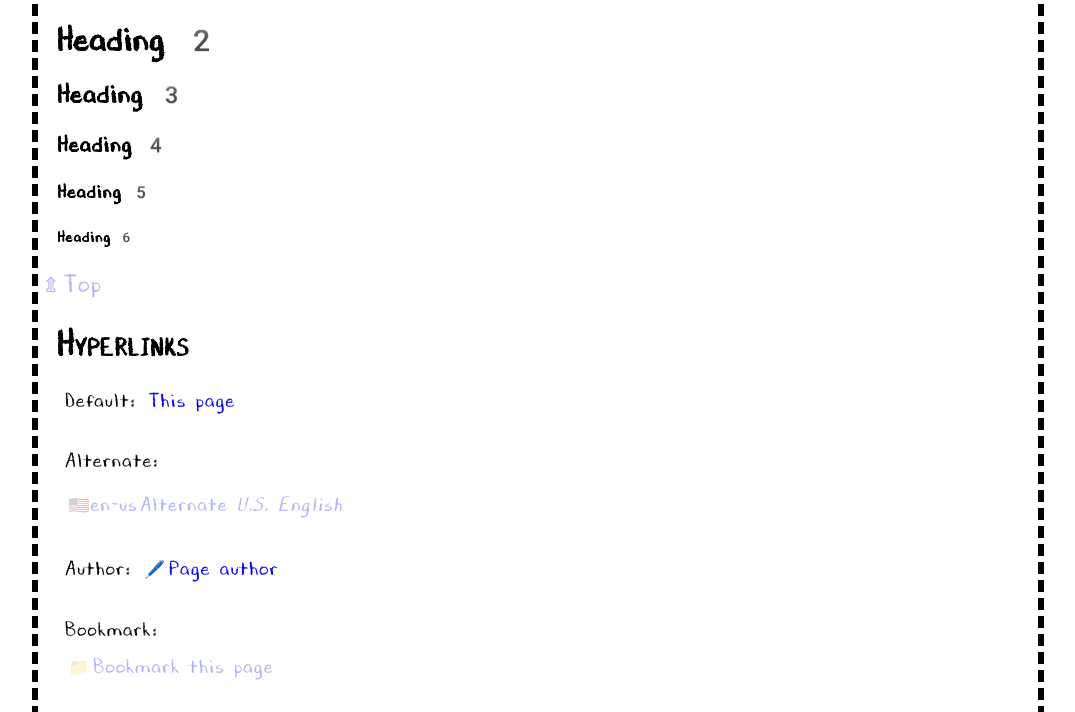
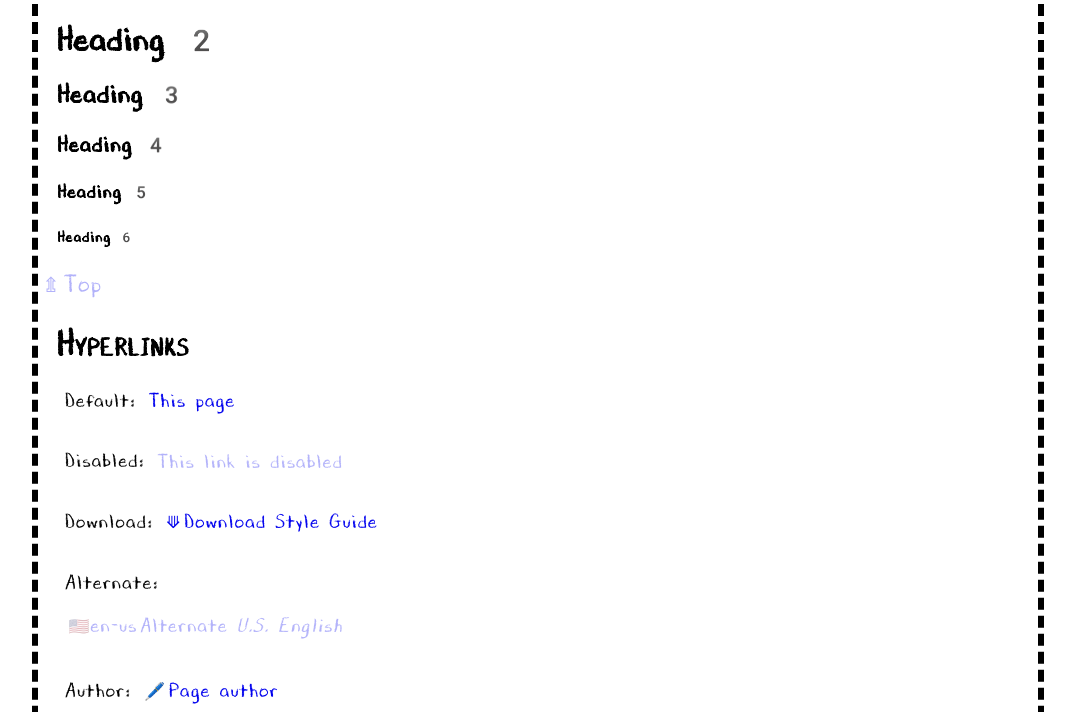
Before and after one commit to devpunks/studio, a browser extension: page styles/index.html in a window 1280 px wide. Shown: the part 1943-2655 px from the top of the page, without its empty margins (102-1177 px from the left). Drawn offline with Linux system fonts and the light colour scheme.

Commit message:
Update default anchor links

```diff
--- a/styles/index.html
+++ b/styles/index.html
@@ -270,7 +270,13 @@
       <!-- https://html.spec.whatwg.org/multipage/links.html -->
 
       <p>Default:
-        <a name=default title='Default Link' href=#default>This page</a>
+        <a title='Default Link' href=#hyperlinks>This page</a>
+
+      <p>Disabled:
+        <a aria-disabled=true tabindex=-1 title='Disabled Link' href=#hyperlinks>This link is disabled</a>
+
+      <p>Download: <!-- https://www.samanthaming.com/tidbits/38-html-download-attribute/ -->
+        <a download title='Download style guide' href=./index.html>Download Style Guide</a>
 
       <p>Alternate: <!-- https://developer.mozilla.org/en-US/docs/Web/HTML/Attributes/rel#attr-alternate -->
         <a rel=alternate target=🇺🇸 hreflang=en-us title='Alternate translation of this page' href=#>Alternate <em>U.S. English</em></em></a>
```
